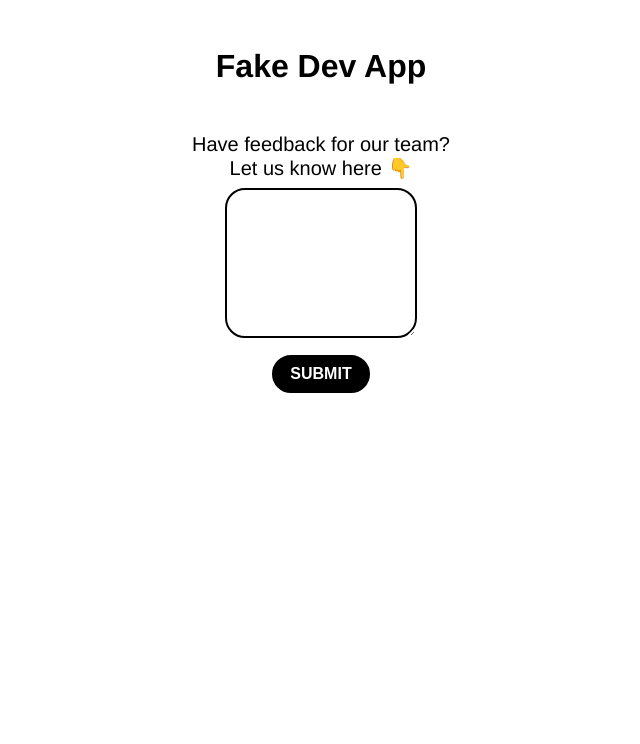
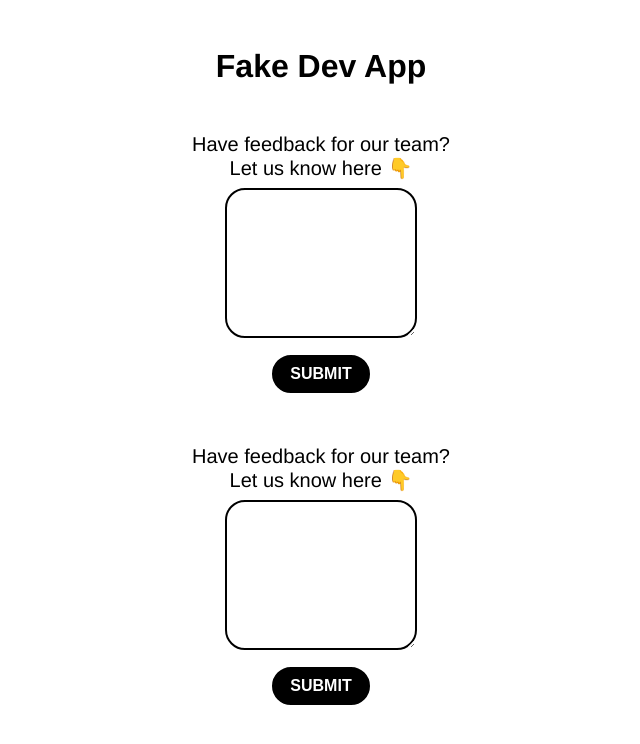
Before and after one commit to jsjoeio/shareable-custom-hooks-react, a React (Create React App) app in the folder average-react-app/: page / in a window 1280 px wide. Shown: the top 744 px of the page, without its empty margins (319-959 px from the left). Built offline with nearby package versions, Linux system fonts and the light colour scheme.

Commit message:
feat: finish feedback func component

```diff
--- a/average-react-app/src/App.js
+++ b/average-react-app/src/App.js
@@ -1,12 +1,14 @@
 import React from 'react'
 import { Container } from './App.styles'
 import { Feedback } from './components/Feedback/Feedback.class'
+import { FeedbackFunctionComponent } from './components/Feedback/Feedback.function'
 
 function App() {
   return (
     <Container id="average-react-app">
       <h1>Fake Dev App</h1>
       <Feedback />
+      <FeedbackFunctionComponent />
     </Container>
   )
 }
--- /dev/null
+++ b/average-react-app/src/components/Feedback/Feedback.function.js
@@ -0,0 +1,26 @@
+import React, { useState } from 'react'
+import { Form, Label, Textarea, Button } from './Feedback.styles'
+
+export function FeedbackFunctionComponent(props) {
+  const [text, setText] = useState('')
+
+  // Handle form submission
+  function handleSubmit(e) {
+    e.preventDefault()
+    console.log(`Submitting response to API: "${text}"`)
+  }
+  // Update text in state onchange for textarea
+  function handleTextChange(e) {
+    const updatedText = e.target.value
+    setText(updatedText)
+  }
+  return (
+    <Form onSubmit={e => handleSubmit(e)}>
+      <Label>
+        Have feedback for our team? <br /> Let us know here 👇
+        <Textarea value={text} onChange={e => handleTextChange(e)} />
+      </Label>
+      <Button type="submit">Submit</Button>
+    </Form>
+  )
+}
```
